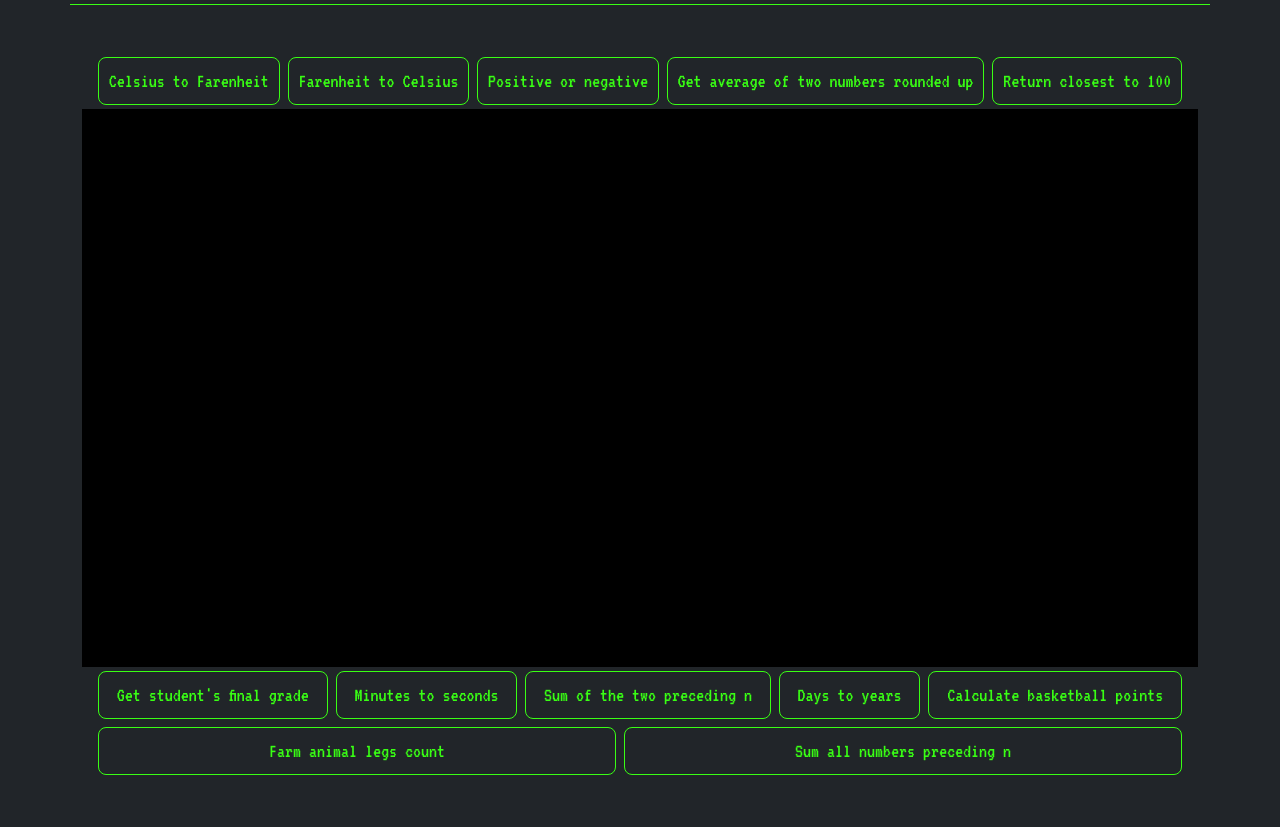
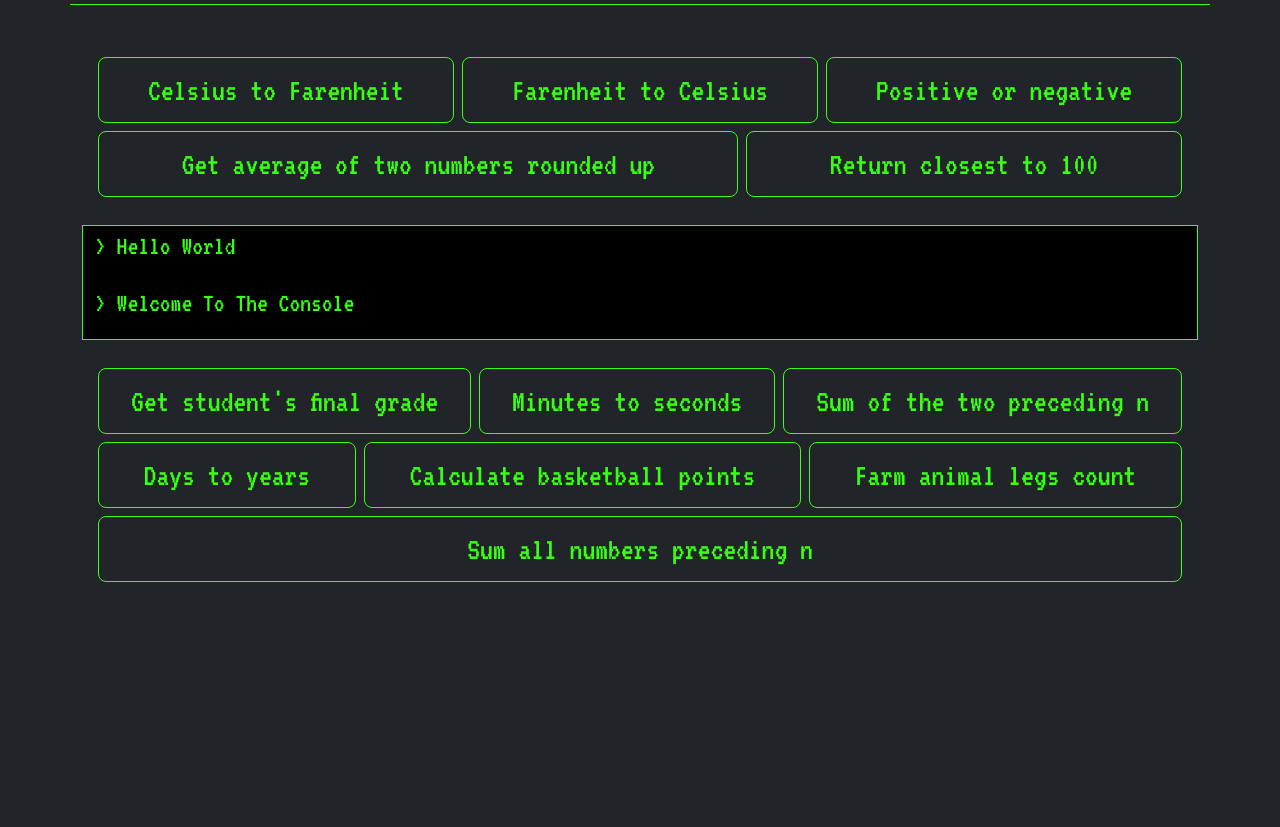
Before and after one commit to BasDerilov/The-console, a website built with Parcel: page src/index.html in a window 1280 px wide. Shown: the part 68-895 px from the top of the page. After the commit the page ends 800 px from the top, so only its background shows below. Built offline with nearby package versions, Linux system fonts and the light colour scheme.

Commit message:
added the console

```diff
--- a/src/index.html
+++ b/src/index.html
@@ -19,8 +19,16 @@
     <header
       class="border border-top-0 border-start-0 border-end-0 border-primary container bg-dark"
     >
-      <div class="navbar navbar-expand-lg">
+      <div class="navbar navbar-expand-lg d-flex justify-content-between">
         <h1 class="text-primary">The Console<span class="blink">_</span></h1>
+        <div>
+          <input type="checkbox" id="consoleSwitch" /><label
+            class="text-primary mx-2"
+            for="consoleSwitch"
+          >
+            Use browser console</label
+          >
+        </div>
       </div>
     </header>
 
@@ -37,37 +45,74 @@
         >
           Farenheit to Celsius</button
         ><button
-          id="FarenToCelsius"
+          id="PositiveOrNegative"
           class="btn btn-outline-primary m-1 px-2 btn-lg flex-fill"
         >
           Positive or negative</button
-        ><button class="btn btn-outline-primary m-1 px-2 btn-lg flex-fill">
+        ><button
+          id="GetAverage"
+          class="btn btn-outline-primary m-1 px-2 btn-lg flex-fill"
+        >
           Get average of two numbers rounded up</button
-        ><button class="btn btn-outline-primary m-1 px-2 btn-lg flex-fill">
+        ><button
+          id="ClosestToHundred"
+          class="btn btn-outline-primary m-1 px-2 btn-lg flex-fill"
+        >
           Return closest to 100
         </button>
       </div>
-      <canvas id="console" class="align-self-stretch"></canvas>
+      <div
+        id="console"
+        class="container d-flex flex-column bg-black my-4 border border-primary"
+      >
+        <!-- <p>>placeholder</p>
+        <p>>placeholder</p>
+        <p>>placeholder</p>
+        <p>>placeholder</p>
+        <p>>placeholder</p>
+        <p>>placeholder</p>
+        <p>>placeholder</p> -->
+      </div>
       <div class="container d-flex justify-content-center flex-wrap">
-        <button class="btn btn-outline-primary m-1 px-2 btn-lg flex-fill">
+        <button
+          id="GetGrade"
+          class="btn btn-outline-primary m-1 px-2 btn-lg flex-fill"
+        >
           Get student's final grade
         </button>
-        <button class="btn btn-outline-primary m-1 px-2 btn-lg flex-fill">
+        <button
+          id="MinutesToSeconds"
+          class="btn btn-outline-primary m-1 px-2 btn-lg flex-fill"
+        >
           Minutes to seconds</button
-        ><button class="btn btn-outline-primary m-1 px-2 btn-lg flex-fill">
+        ><button
+          id="SumOfTwoPreceding"
+          class="btn btn-outline-primary m-1 px-2 btn-lg flex-fill"
+        >
           Sum of the two preceding n</button
-        ><button class="btn btn-outline-primary m-1 px-2 btn-lg flex-fill">
+        ><button
+          id="DaysToYears"
+          class="btn btn-outline-primary m-1 px-2 btn-lg flex-fill"
+        >
           Days to years</button
-        ><button class="btn btn-outline-primary m-1 px-2 btn-lg flex-fill">
+        ><button
+          id="BasketballPoints"
+          class="btn btn-outline-primary m-1 px-2 btn-lg flex-fill"
+        >
           Calculate basketball points</button
-        ><button class="btn btn-outline-primary m-1 px-2 btn-lg flex-fill">
+        ><button
+          id="AnimalLegs"
+          class="btn btn-outline-primary m-1 px-2 btn-lg flex-fill"
+        >
           Farm animal legs count</button
-        ><button class="btn btn-outline-primary m-1 px-2 btn-lg flex-fill">
+        ><button
+          id="SumAllPreceding"
+          class="btn btn-outline-primary m-1 px-2 btn-lg flex-fill"
+        >
           Sum all numbers preceding n
         </button>
       </div>
     </div>
-
-    <script src="./scripts/index.js"></script>
+    <script type="module" src="./scripts/index.js"></script>
   </body>
 </html>
--- /dev/null
+++ b/src/sass/components/_buttons.scss
@@ -0,0 +1,3 @@
+.btn {
+  font-size: 2rem;
+}
--- a/src/sass/components/_console.scss
+++ b/src/sass/components/_console.scss
@@ -1,3 +1,23 @@
+@import "../variables";
+
 #console {
-  background-color: black;
+  p {
+    color: $primary;
+    font-size: 27px;
+    overflow: hidden;
+    white-space: nowrap;
+  }
+
+  .animate {
+    animation: typing 4.5s steps(40, end);
+  }
+
+  @keyframes typing {
+    from {
+      width: 0%;
+    }
+    to {
+      width: 100%;
+    }
+  }
 }
--- a/src/sass/components/_index.scss
+++ b/src/sass/components/_index.scss
@@ -1,2 +1,3 @@
 @forward "body";
 @forward "console";
+@forward "buttons";
--- /dev/null
+++ b/src/scripts/console.js
@@ -0,0 +1,36 @@
+export class FakeConsole {
+  static log = function () {
+    for (let i = 0; i < arguments.length; i++) {
+      const element = arguments[i];
+      this.AddLineToLog(element);
+    }
+  };
+
+  static AddLineToLog = function (line) {
+    const fakeConsole = document.getElementById("console");
+    const loggedArr = Array.from(fakeConsole.children);
+
+    const newLineElement = document.createElement("p");
+    newLineElement.textContent = "> " + line;
+
+    loggedArr.push(newLineElement);
+
+    if (loggedArr.length > 7) {
+      console.log(loggedArr.shift());
+    }
+
+    fakeConsole.innerHTML = "";
+
+    for (let i = 0; i < loggedArr.length; i++) {
+      const element = loggedArr[i];
+
+      if (i === loggedArr.length - 1) {
+        element.classList.add("animate");
+      } else {
+        element.classList.remove("animate");
+      }
+
+      fakeConsole.appendChild(element);
+    }
+  };
+}
--- /dev/null
+++ b/src/scripts/greeting.js
@@ -0,0 +1,11 @@
+import { FakeConsole } from "./console";
+
+export function Greet() {
+  setTimeout(() => {
+    FakeConsole.log("Hello World");
+
+    setTimeout(() => {
+      FakeConsole.log("Welcome To The Console");
+    }, 1500);
+  }, 2000);
+}
--- a/src/scripts/index.js
+++ b/src/scripts/index.js
@@ -1,4 +1,10 @@
 `use-strict`;
+import { Greet } from "./greeting";
+import { FakeConsole } from "./console";
+
+const logger = FakeConsole;
+
+Greet();
 
 // const value = prompt("Hello");
 // console.log(value);
```
